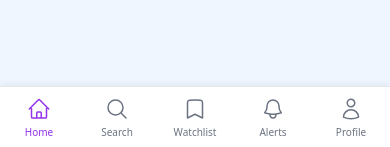
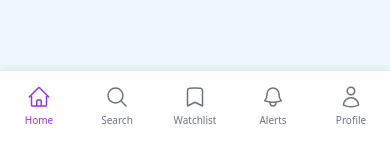
Before and after one commit to pasindunavodya01/watchscape_server, a React (Vite) app in the folder watchscape-client/: page /dashboard in a window 390 px wide. Shown: the part 694-841 px from the top of the page. Built offline with nearby package versions, Linux system fonts and the light colour scheme; no server answers; sample sign-in values are in the browser's storage.

Commit message:
feat: Adjust layout spacing in Dashboard component for improved mobile navigation

```diff
--- a/watchscape-client/src/pages/Dashboard.jsx
+++ b/watchscape-client/src/pages/Dashboard.jsx
@@ -98,7 +98,7 @@ export default function Dashboard({ user, onLogout }) {
         )}
 
         {/* Main content area */}
-        <main className="flex-grow min-h-[calc(100vh-64px)] overflow-auto px-4 md:ml-64 lg:mr-72 py-6 pb-24 md:pb-6">
+        <main className="flex-grow min-h-[calc(100vh-64px)] overflow-auto px-4 md:ml-64 lg:mr-72 py-6 pb-28 md:pb-6">
           <Routes>
             <Route index element={<Home user={user} onMovieChange={refreshCounts} />} />
             <Route
@@ -150,7 +150,7 @@ export default function Dashboard({ user, onLogout }) {
         )}
 
         {/* Bottom Nav for Mobile */}
-        <nav className="md:hidden fixed bottom-0 left-0 right-0 bg-white border-t border-gray-200 flex justify-around items-center h-16 z-50 pb-safe shadow-[0_-4px_6px_-1px_rgba(0,0,0,0.05)]">
+        <nav className="md:hidden fixed bottom-0 left-0 right-0 bg-white border-t border-gray-200 flex justify-around items-center h-20 pb-2 z-50 pb-safe shadow-[0_-4px_6px_-1px_rgba(0,0,0,0.05)]">
           <NavLink to="/dashboard" end className={({isActive}) => `flex flex-col items-center justify-center w-full h-full space-y-1 ${isActive ? 'text-purple-600' : 'text-gray-500 hover:text-gray-900'}`}>
             <HomeIcon className="w-6 h-6" />
             <span className="text-[10px] font-medium">Home</span>
```
